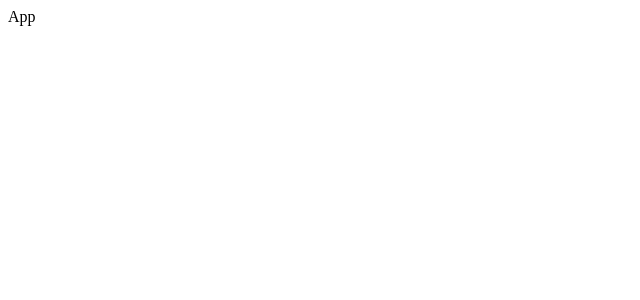
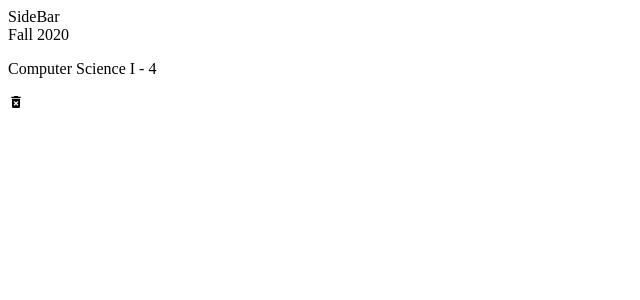
Before and after one commit to huynchu/degree-planner, a React (Create React App) app: page / in a window 1280 px wide. Shown: the top 300 px of the page, without its empty margins (0-640 px from the left). Built offline with nearby package versions, Linux system fonts and the light colour scheme.

Commit message:
reach into redux store for state and render sample semester and course

```diff
--- a/src/App.js
+++ b/src/App.js
@@ -1,5 +1,13 @@
+import SemesterList from "./components/SemesterList";
+import SideBar from "./components/SideBar";
+
 function App() {
-  return <div>App</div>;
+  return (
+    <div>
+      <SideBar />
+      <SemesterList />
+    </div>
+  );
 }
 
 export default App;
--- a/src/components/Course.js
+++ b/src/components/Course.js
@@ -4,8 +4,9 @@ function Course({ course }) {
   return (
     <div class="panel">
       <div>
-        <p>{course.name}</p>
-        <span>{course.credit}</span>
+        <p>
+          {course.name} - <span>{course.credit}</span>
+        </p>
       </div>
       <MdDeleteForever />
     </div>
--- a/src/components/Semester.js
+++ /dev/null
@@ -1,5 +0,0 @@
-function Semester() {
-  return <div>Semester</div>;
-}
-
-export default Semester;
--- /dev/null
+++ b/src/components/SemesterList.js
@@ -0,0 +1,30 @@
+import { useSelector } from "react-redux";
+import Course from "./Course";
+
+function SemesterList() {
+  const semesters = useSelector(({ semesters: { data } }) => data);
+  const courses = useSelector(({ courses: { data } }) => data);
+
+  const renderedSemesters = semesters.map((semester) => {
+    const filteredCourses = courses.filter((course) => {
+      return course.sem === semester.name;
+    });
+
+    console.log(filteredCourses);
+
+    const renderedCourses = filteredCourses.map((course) => {
+      return <Course key={course.id} course={course} />;
+    });
+
+    return (
+      <div key={semester.id}>
+        {semester.name}
+        <div>{renderedCourses}</div>
+      </div>
+    );
+  });
+
+  return <div>{renderedSemesters}</div>;
+}
+
+export default SemesterList;
--- a/src/store/index.js
+++ b/src/store/index.js
@@ -4,7 +4,7 @@ import { semestersReducer, addSemester } from "./slices/semestersSlice";
 
 const store = configureStore({
   reducer: {
-    coures: courseReducer,
+    courses: courseReducer,
     semesters: semestersReducer,
   },
 });
```
